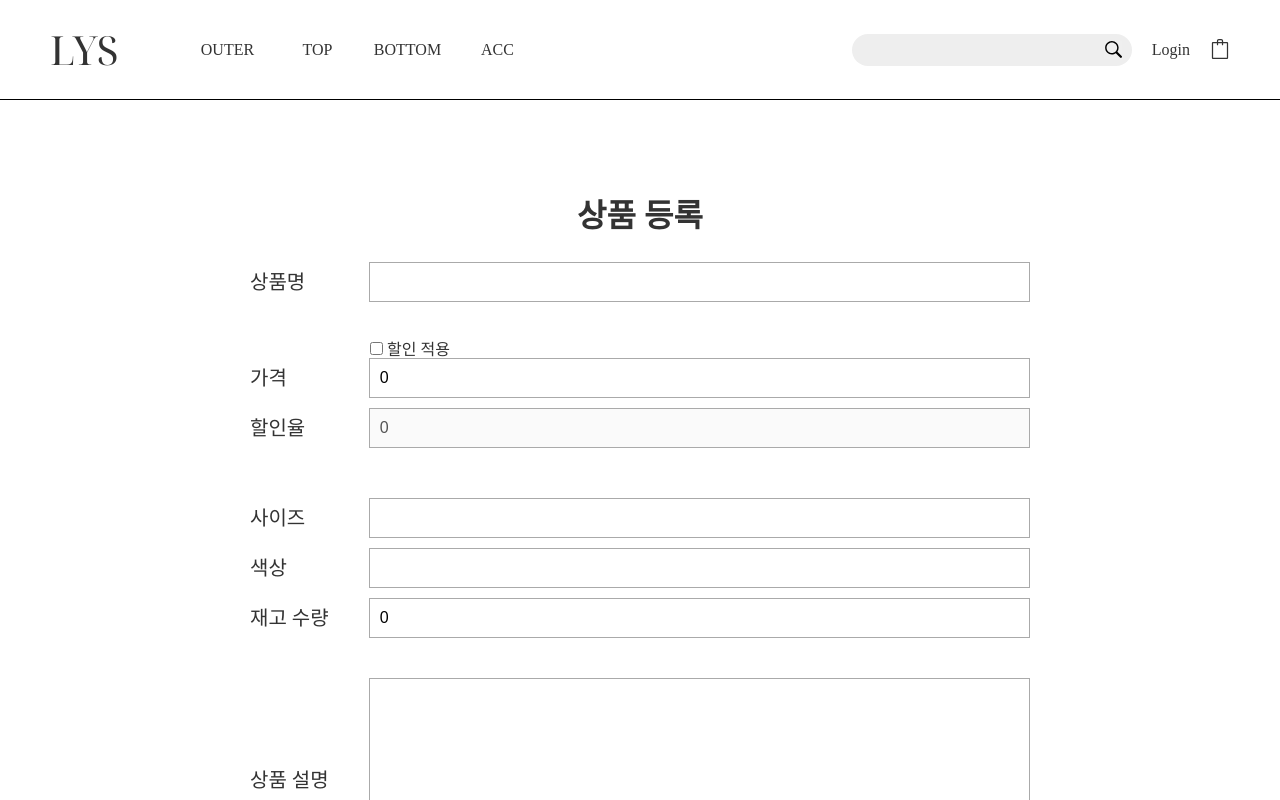
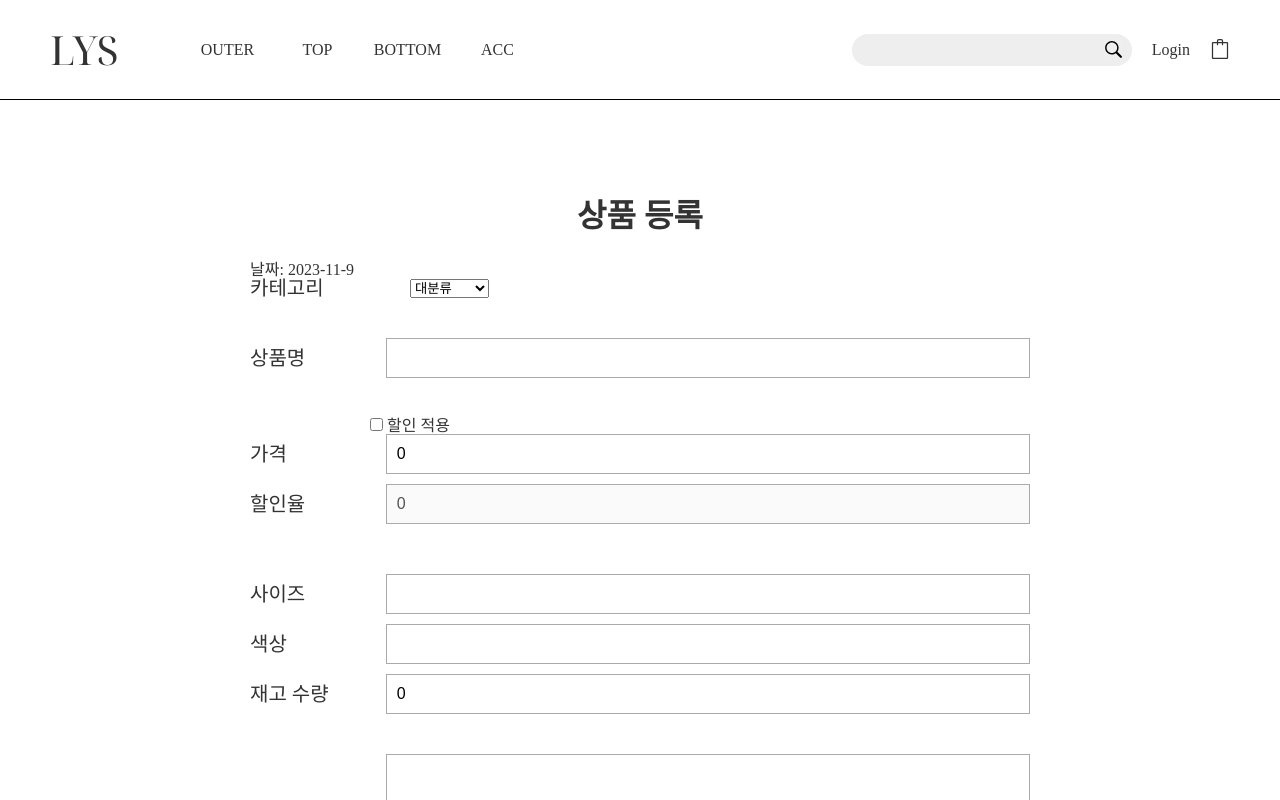
Before and after one commit to SuperMiniBeans/Front, a React (Create React App) app: page /admin/add in a window 1280 px wide. Shown: the top 800 px of the page. Built offline with nearby package versions, Linux system fonts and the light colour scheme.

Commit message:
[FEAT] 카테고리 선택 추가

```diff
--- a/src/components/AddProduct.js
+++ b/src/components/AddProduct.js
@@ -1,44 +1,50 @@
 import styled from "styled-components";
-import { Container, FlexBox } from "../styles/Layout";
 import { useState } from "react";
 import { useNavigate } from "react-router-dom";
-import { useDispatch } from "react-redux";
-import { addProductList } from "../store";
+import { useSelector, useDispatch } from "react-redux";
 import axios from "axios";
+
+import { Container, FlexBox } from "../styles/Layout";
 import { BtnBg } from "../styles/ButtonStyle";
+import { setInputValue, addProductList, selectMajorCategory, selectMinorCategory } from "../store";
 
-// 카테고리
+
+
+// *********파일 첨부 만들기 ( )***********
+
+
+
 
 function AddProduct() {
   const navigate = useNavigate();
   const dispatch = useDispatch();
 
-  // 입력값 관리
-  const initialValue = {
-    productName: '',
-    productPrice: 0,
-    discountRate: 0,
-    discountPrice: 0,
-    productSize: '',
-    productColor: '',
-    productQuantity: 0,
-    productExplanation: '',
+  // 카테고리 관련 state 불러와서 사용하기
+  const cateState = useSelector((state) => state.categories);
+  const {majorCategories, minorCategories, selectedMajorCategory, selectedMinorCategory} = cateState;
+
+
+  // major카테고리 선택 상태 업데이트
+  const handleMajorValue = e => dispatch(selectMajorCategory(e.target.value));
+  console.log('셀렉티드대분류', selectedMajorCategory);
+
+  // minor카테고리 선택 상태 업데이트
+  const handleMinorValue = e => dispatch(selectMinorCategory(e.target.value));
+  console.log('셀렉티드소분류', selectedMinorCategory);
+
+  // input관련 state불러와서 사용하기
+  let inputState = useSelector((state) => state.inputValue.inputValues);
+  const {productName, productPrice, discountRate, discountPrice, productSize, productColor, productQuantity, productExplanation} = inputState;
+  // console.log('인풋 스테이트', inputState);
+
+  // input 입력 받은 값 state에저장
+  const handleInputChange = e => {
+    const {name, value} = e.target;
+    dispatch(setInputValue({name, value}));
   }
 
   // 할인 적용 체크 여부
   const [dscntChked, setDscntChked] = useState(false);
-
-  // 사용자 입력값 받기
-  const [inputValues, setInputValues] = useState(initialValue);
-
-  const {productName, productPrice, discountRate,
-  discountPrice, productSize, productColor, productQuantity, productExplanation} = inputValues;
-
-  const onChangeValue = e => {
-    const {value, name: inputName} = e.target;
-    setInputValues({...inputValues, [inputName]: value});
-    console.log(inputValues);
-  }
 
   // 할인 적용 체크
   const handleDscntCheck = e => {
@@ -54,7 +60,7 @@ function AddProduct() {
   // 글 작성 날짜 나타내기
   let date = new Date();
   let year = date.getFullYear();
-  let month = date.getMonth();
+  let month = date.getMonth() + 1;
   let day = date.getDate();
   let today = year + "-" + month + "-" + day;
   // console.log(today);
@@ -64,7 +70,8 @@ function AddProduct() {
     /* 필수 항목을 모두 입력해야 제출 할 수 있도록 유효성 검사 해주기( ) */
 
     axios.post('/registerProduct', {
-      categoryMinorCode: 0,
+      categoryMajorCode: selectedMajorCategory,
+      categoryMinorCode: selectedMinorCategory,
       productNumber: '',
       productName: productName,
       productPrice: productPrice,
@@ -73,16 +80,19 @@ function AddProduct() {
       productSize: productSize,
       productColor: productColor,
       productQuantity: productQuantity,
-      // productExplanation: productExplanation,
+      productExplanation: productExplanation,
       productRegisterDate: today,
     })
       .then(response => {
         console.log(response.data);
         dispatch(addProductList(response.data)); // redux store에 전송한 데이터 추가
-        // navigate('/admin');
+        console.log('성공');
+        navigate('/admin');
       })
       .catch(error => {
         console.log(error);
+        console.log('실패!');
+
       });
   }
 
@@ -92,13 +102,47 @@ function AddProduct() {
         <h2>상품 등록</h2>
 
         <div className="align_center">
-          <form action="" method="POST">
+          <div>날짜: {today}</div>
+
+          <form>
+            <div id="p_cate_box">
+              <AddINputWrap>
+                <label>카테고리</label>
+                <select
+                  name="categoryMajorCode"
+                  value={selectedMajorCategory ? majorCategories.value : ''}
+                  onChange={handleMajorValue}
+                >
+                  <option>대분류</option>
+                  {majorCategories.map((category) => (
+                    <option key={category.id} value={category.value}>
+                      {category.name}
+                    </option>
+                  ))}
+                </select>
+
+                {selectedMajorCategory && (
+                  <select
+                    name="categoryMinorCode"
+                    value={selectedMinorCategory || ''}
+                    onChange={handleMinorValue}
+                  >
+                    <option>소분류</option>
+                    {minorCategories[selectedMajorCategory].map((cate) => (
+                      <option key={cate.id} value={cate.value}>
+                        {cate.name}
+                      </option>
+                    ))}
+                  </select>
+                )}
+              </AddINputWrap>
+            </div>
 
             <div id="p_name_box">
               <AddINputWrap>
                 <label>상품명</label>
                 <div className="input_box">
-                  <AddINput type="text" name="productName" value={productName} onChange={onChangeValue}/>
+                  <AddINput type="text" name="productName" value={productName} onChange={handleInputChange}/>
                 </div>
               </AddINputWrap>
             </div> {/* p_name_box */}
@@ -112,7 +156,7 @@ function AddProduct() {
               <AddINputWrap>
                 <label>가격</label>
                 <div className="input_box">
-                  <AddINput type="text" name="productPrice" value={productPrice} onChange={onChangeValue} />
+                  <AddINput type="text" name="productPrice" value={productPrice} onChange={handleInputChange} />
                 </div>
               </AddINputWrap>
 
@@ -127,7 +171,7 @@ function AddProduct() {
                 {/* <AddINputWrap>
                   <label>할인가</label>
                   <div className="input_box">
-                    <AddINput type="text" name="discountPrice" value={dscntChked ? dscntPrice : 0} disabled={dscntChked ? false : true} onChange={calcDscntPrice} />
+                    <AddINput type="text" name="discountPrice" value={dscntChked ? dscntPrice : 0} disabled={dscntChked ? false : true} onChange={handleInputChange} />
                   </div>
                 </AddINputWrap> */}
               </FlexBox>
@@ -138,21 +182,21 @@ function AddProduct() {
               <AddINputWrap>
                 <label>사이즈</label>
                 <div  className="input_box">
-                  <AddINput type="text" name="productSize" value={productSize} onChange={onChangeValue}/>
+                  <AddINput type="text" name="productSize" value={productSize} onChange={handleInputChange}/>
                 </div>
               </AddINputWrap>
 
               <AddINputWrap>
                 <label>색상</label>
                 <div className="input_box">
-                  <AddINput type="text" name="productColor" value={productColor} onChange={onChangeValue} />
+                  <AddINput type="text" name="productColor" value={productColor} onChange={handleInputChange} />
                 </div>
               </AddINputWrap>
 
               <AddINputWrap>
                 <label>재고 수량</label>
                 <div className="input_box">
-                  <AddINput type="text" name="productQuantity" value={productQuantity} onChange={onChangeValue} />
+                  <AddINput type="text" name="productQuantity" value={productQuantity} onChange={handleInputChange} />
                 </div>
               </AddINputWrap>
             </div> {/* p_info_box */}
@@ -160,23 +204,23 @@ function AddProduct() {
             <AddINputWrap>
               <label>상품 설명</label>
               <div className="input_box">
-                <AddTextArea type="text" name="productExplanation" id="explanation" value={productExplanation} onChange={onChangeValue} />
+                <AddTextArea type="text" name="productExplanation" id="explanation" value={productExplanation} onChange={handleInputChange} />
               </div>
             </AddINputWrap>
 
-            <AddINputWrap>
+            {/* <AddINputWrap>
               <label>사이즈 안내</label>
               <div className="input_box">
                 <AddTextArea type="text" name="" id="size_guide" />
               </div>
-            </AddINputWrap>
+            </AddINputWrap> */}
 
-            <AddINputWrap>
+            {/* <AddINputWrap>
               <label>배송 및 <br /> 환불 안내</label>
               <div className="input_box">
                 <AddTextArea type="text" name="" id="shipping_guide" />
               </div>
-            </AddINputWrap>
+            </AddINputWrap> */}
 
             <div>
               <AddProductBtn type="submit" onClick={onAddSubmit}>등록</AddProductBtn>
@@ -206,6 +250,7 @@ const AddProductWrap = styled.div`
     // background-color: #eee;
   }
 
+  #p_cate_box,
   #p_name_box,
   #p_price_box,
   #p_info_box {
@@ -218,14 +263,25 @@ const AddINputWrap = styled.div`
   width: 100%;
   margin-bottom: 10px;
   align-items: center;
+  // background-color: pink;
+
 
   label {
     width: 140px;
+    margin-right: 20px;
     font-size: 20px;
+    // background-color: #eee;
   }
 
   .input_box {
     width: 100%;
+
+    input,
+    textarea {
+      width: calc(780px-140px);
+      // background-color: blue;
+
+    }
   }
 `
 
```
